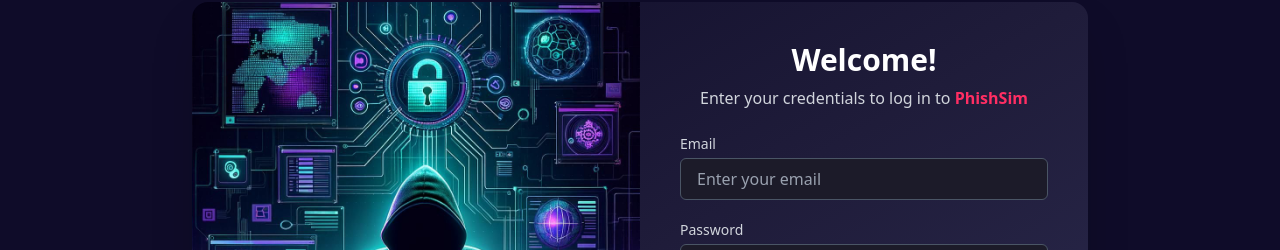
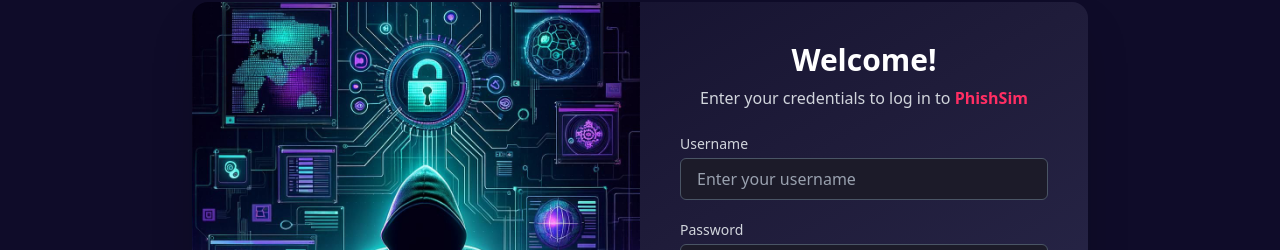
Before and after one commit to BADARRASHEED/PhishSim, a Next.js app in the folder frontend/: page /login in a window 1280 px wide. Shown: the part 142-392 px from the top of the page. Built offline with nearby package versions, Linux system fonts and the light colour scheme.

Commit message:
login by username

```diff
--- a/frontend/src/app/login/page.tsx
+++ b/frontend/src/app/login/page.tsx
@@ -8,13 +8,13 @@
 
 export default function LoginPage() {
   const router = useRouter()
-  const [email, setEmail] = useState('')
+  const [username, setUsername] = useState('')
   const [password, setPassword] = useState('')
 
   const handleSubmit = (e: React.FormEvent) => {
     e.preventDefault()
 
-    if (email === 'admin@gmail.com' && password === 'admin') {
+    if (username === 'admin' && password === 'admin') {
       router.push('/admin-dashboard')
     } else {
       router.push('/user-dashboard')
@@ -31,7 +31,7 @@
       {/* Login Card */}
       <div className="w-full max-w-4xl grid grid-cols-1 md:grid-cols-2 rounded-2xl overflow-hidden shadow-2xl bg-gradient-to-br from-[#0F0C29] via-[#1F1C3A] to-[#2C2B4F]">
 
-        {/* Left: Image with fixed height */}
+        {/* Left: Image */}
         <div className="relative w-full h-64 md:h-auto">
           <Image
             src="/assets/login.jpg"
@@ -49,15 +49,15 @@
           </p>
 
           <form className="space-y-5" onSubmit={handleSubmit}>
-            {/* Email */}
+            {/* Username */}
             <div>
-              <label htmlFor="email" className="block text-sm font-medium text-gray-300 mb-1">Email</label>
+              <label htmlFor="username" className="block text-sm font-medium text-gray-300 mb-1">Username</label>
               <input
                 type="text"
-                id="email"
-                value={email}
-                onChange={(e) => setEmail(e.target.value)}
-                placeholder="Enter your email"
+                id="username"
+                value={username}
+                onChange={(e) => setUsername(e.target.value)}
+                placeholder="Enter your username"
                 className="w-full px-4 py-2 rounded-md bg-[#1C1B29] text-white border border-gray-600 placeholder-gray-400 focus:outline-none focus:ring-2 focus:ring-[#FF2E63]"
                 required
               />
```
